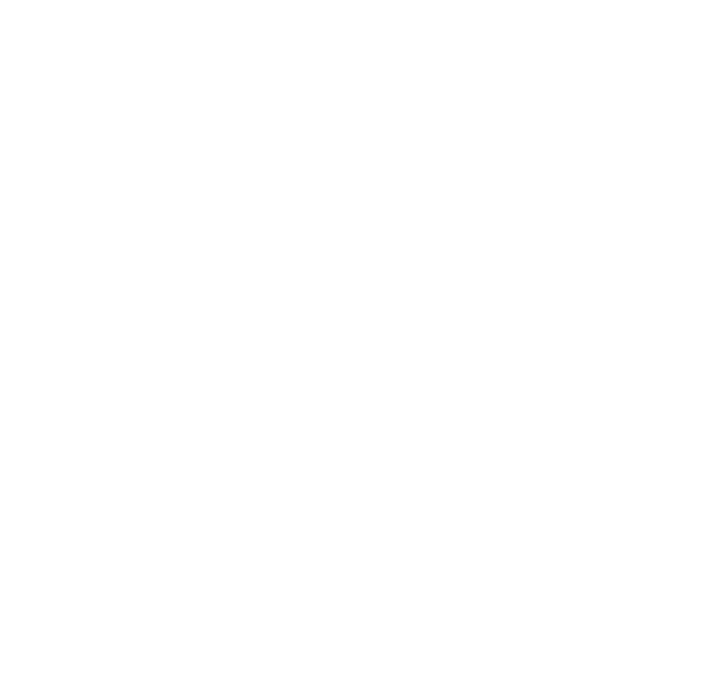
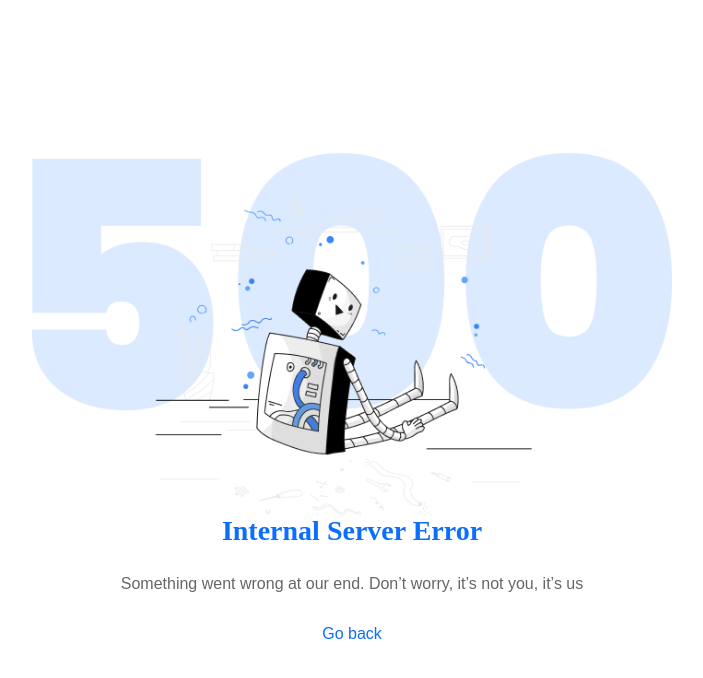
Before and after one commit to Kuhstomatica/ui-screens, a plain HTML site: page 500.html in a window 1280 px wide. Shown: the whole page, without its empty margins (288-991 px from the left). Drawn offline with Linux system fonts and the light colour scheme.

Commit message:
404 page and 500 page completed

```diff
--- a/500.html
+++ b/500.html
@@ -22,10 +22,41 @@
     <!-- <link rel="stylesheet" href="/assets/landlord/frontend/css/rtl.css"> -->
 </head>
 <body>
+    <style>
+
+        .popup {
+            position: fixed;
+            top: 50%;
+            left: 50%;
+            -webkit-transform: translate(-50%, -50%);
+            transform: translate(-50%, -50%);
+        }
+         a span:hover{
+        text-decoration: underline;
+    }
+    h3{
+        font-weight: 600;
+    }
+    </style>
     <!-- 500 Area Starts -->
     <section class="single-page-area padding-top-100 padding-bottom-50">
         <div class="container container-one">
             <!-- content -->
+            <div class="popup">
+
+                <div>
+                    <img src="/assets/images/Group 1309.png" class="img-fluid" alt="">
+                </div>
+                <div class="text-center">
+                    <h3 class="text-primary mb-4">
+                        Internal Server Error
+                    </h3>
+                    <p class="mb-4">
+                        Something went wrong at our end. Don’t worry, it’s not you, it’s us
+                    </p>
+                    <a href="#" class="text-primary"><span>Go back</span></a>
+                </div>
+            </div>
         </div>
     </section>
     <!-- 500 Area end -->
```
Also changed, not shown: 404.html (+2 -2 lines), assets/images/500.png (added), assets/images/Frame 3.png (added), assets/images/Group 1309.png (added).
